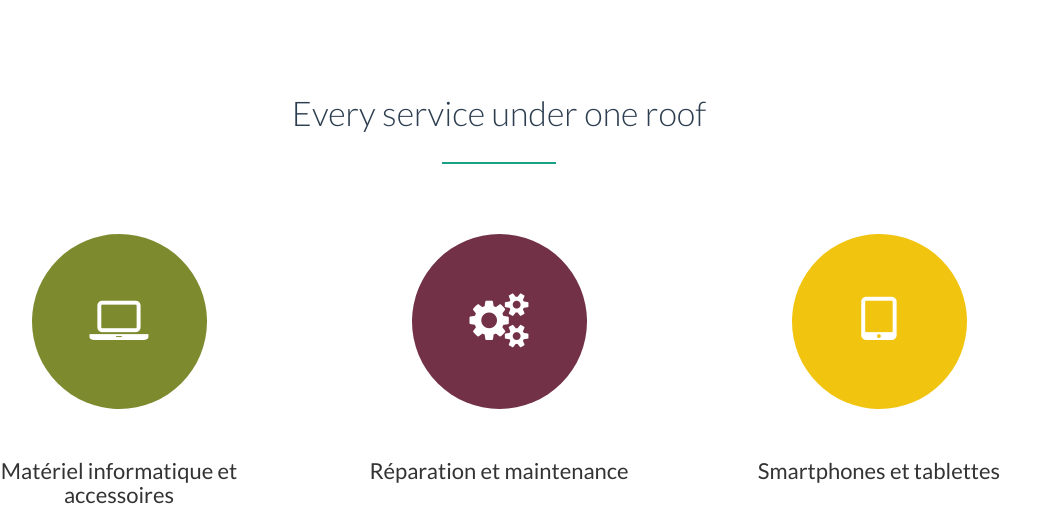
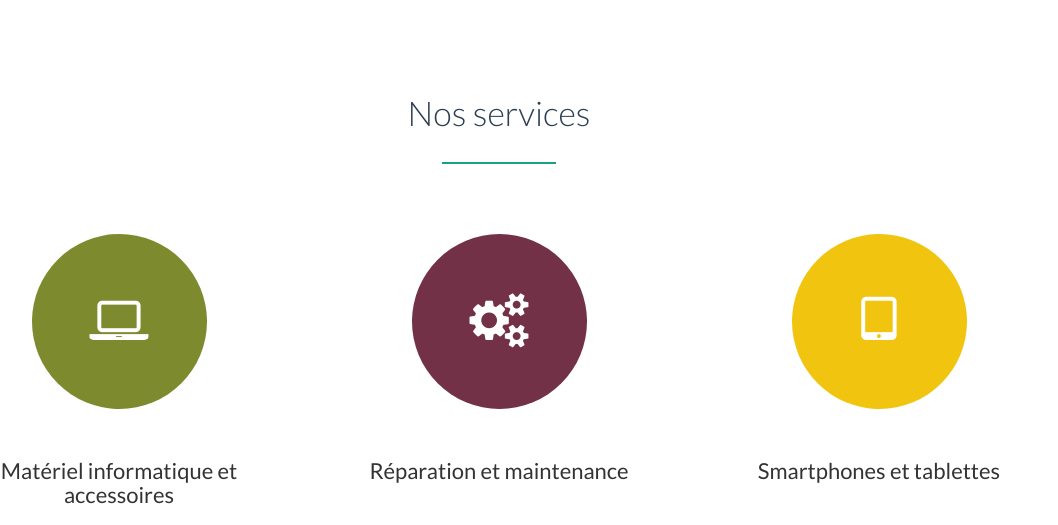
Before and after one commit to mohsenuss91/ZoneSoft36, a plain HTML site: page index.html in a window 1280 px wide. Shown: the part 445-970 px from the top of the page, without its empty margins (141-1199 px from the left). Drawn offline with Linux system fonts and the light colour scheme.

Commit message:
services added

```diff
--- a/index.html
+++ b/index.html
@@ -72,7 +72,7 @@
                         <div class="col-md-12">
                             <div class="underlined-title">
                                 <div class="editContent">
-                                    <h1>Every service under one roof</h1>
+                                    <h1>Nos services</h1>
                                 </div>
                                 <hr>
                             </div>
```
